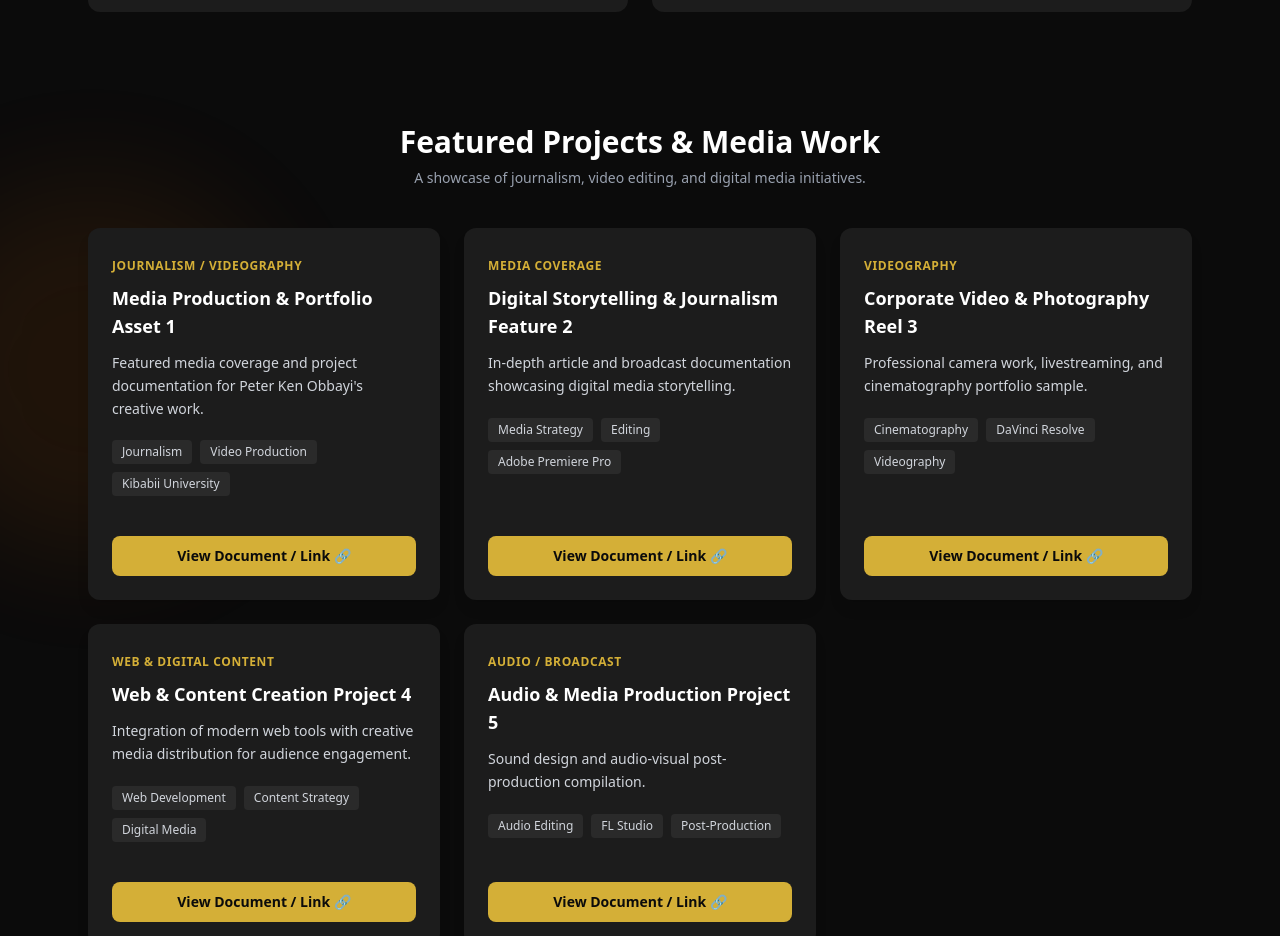
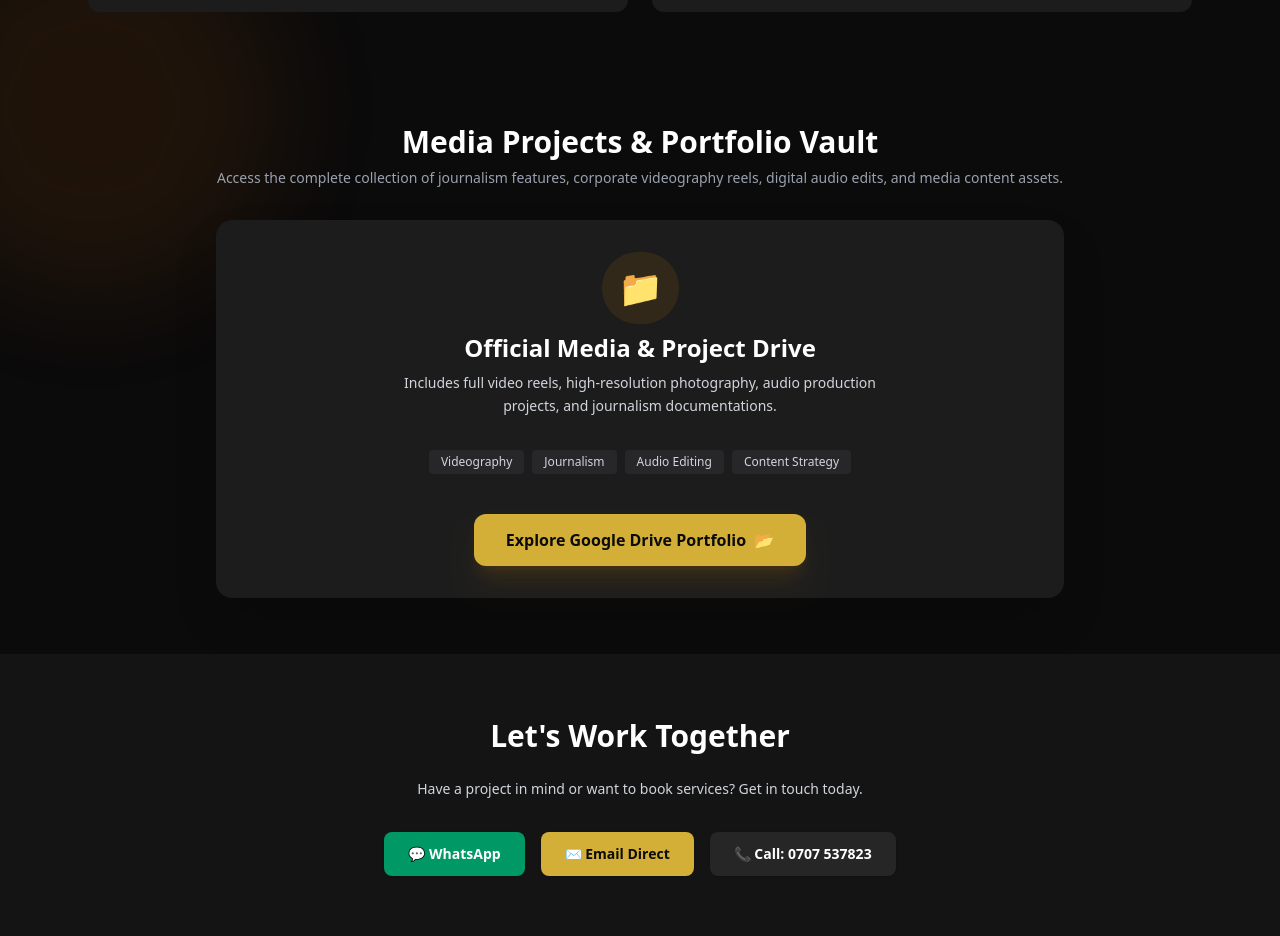
Before and after one commit to brianwaita88-sys/peter-portfolio, a Next.js app: page / in a window 1280 px wide. Shown: the part 1860-2796 px from the top of the page. Built offline with nearby package versions, Linux system fonts and the light colour scheme.

Commit message:
refactor: consolidate projects into a single Google Drive folder link

```diff
--- a/app/page.tsx
+++ b/app/page.tsx
@@ -4,52 +4,6 @@ import Image from "next/image";
 import { useState, useEffect } from "react";
 import peterProfile from "../public/peter-profile.jpg";
 import peterLogo from "../public/peter-logo.png";
-
-interface Project {
-  title: string;
-  category: string;
-  description: string;
-  tags: string[];
-  link: string;
-}
-
-const projects: Project[] = [
-  {
-    title: "Media Production & Portfolio Asset 1",
-    category: "Journalism / Videography",
-    description: "Featured media coverage and project documentation for Peter Ken Obbayi's creative work.",
-    tags: ["Journalism", "Video Production", "Kibabii University"],
-    link: "https://drive.google.com/file/d/14ciq03BcBKoF7J7tfUuJaeQpo8PqF4ci/view?usp=sharing",
-  },
-  {
-    title: "Digital Storytelling & Journalism Feature 2",
-    category: "Media Coverage",
-    description: "In-depth article and broadcast documentation showcasing digital media storytelling.",
-    tags: ["Media Strategy", "Editing", "Adobe Premiere Pro"],
-    link: "https://drive.google.com/file/d/11fXlkPaJcxo12OCYCcsYFez9oCl3Lr02/view?usp=sharing",
-  },
-  {
-    title: "Corporate Video & Photography Reel 3",
-    category: "Videography",
-    description: "Professional camera work, livestreaming, and cinematography portfolio sample.",
-    tags: ["Cinematography", "DaVinci Resolve", "Videography"],
-    link: "https://drive.google.com/file/d/1NY8N7KqV8W7Ig3yzHAPl96zeD0h8wqxn/view?usp=sharing",
-  },
-  {
-    title: "Web & Content Creation Project 4",
-    category: "Web & Digital Content",
-    description: "Integration of modern web tools with creative media distribution for audience engagement.",
-    tags: ["Web Development", "Content Strategy", "Digital Media"],
-    link: "https://drive.google.com/file/d/1goaxAJAifjvK8jjDDjOWKp_b5AuxVdTA/view?usp=sharing",
-  },
-  {
-    title: "Audio & Media Production Project 5",
-    category: "Audio / Broadcast",
-    description: "Sound design and audio-visual post-production compilation.",
-    tags: ["Audio Editing", "FL Studio", "Post-Production"],
-    link: "https://drive.google.com/file/d/1o9PqGO1-ADNo9SGVNGiVvgq6tPmqO7q4/view?usp=sharing",
-  },
-];
 
 const coreServices = [
   "Corporate Video Production & Videography",
@@ -97,6 +51,8 @@ const rotatingTitles = [
 
 export default function Home() {
   const whatsappNumber = "254707537823";
+  // Main Google Drive Folder Link containing all media projects
+  const driveFolderLink = "https://drive.google.com/drive/folders/14ciq03BcBKoF7J7tfUuJaeQpo8PqF4ci?usp=sharing";
 
   // Intro Splash Overlay Control
   const [showSplash, setShowSplash] = useState(true);
@@ -111,11 +67,11 @@ export default function Home() {
   useEffect(() => {
     const fadeTimer = setTimeout(() => {
       setFadeSplash(true);
-    }, 2200); // Start fade-out at 2.2 seconds
+    }, 2200);
 
     const hideTimer = setTimeout(() => {
       setShowSplash(false);
-    }, 2800); // Completely unmount overlay at 2.8 seconds
+    }, 2800);
 
     return () => {
       clearTimeout(fadeTimer);
@@ -235,7 +191,7 @@ export default function Home() {
               className="px-6 py-2.5 font-bold text-sm rounded-lg transition duration-300 hover:scale-105 shadow-lg shadow-amber-500/10"
               style={{ backgroundColor: '#D4AF37', color: '#0B0B0B' }}
             >
-              View Projects
+              View Portfolio Drive
             </a>
             <a
               href="#contact"
@@ -363,56 +319,48 @@ export default function Home() {
         </div>
       </section>
 
-      {/* Projects Section */}
-      <section className="relative z-10 py-14 px-6 max-w-6xl mx-auto" id="projects">
-        <div className="text-center mb-10">
-          <h2 className="text-2xl md:text-3xl font-bold mb-2 text-white">Featured Projects & Media Work</h2>
+      {/* Single Google Drive Projects Showcase Section */}
+      <section className="relative z-10 py-14 px-6 max-w-4xl mx-auto" id="projects">
+        <div className="text-center mb-8">
+          <h2 className="text-2xl md:text-3xl font-bold mb-2 text-white">Media Projects & Portfolio Vault</h2>
           <p className="text-gray-400 text-sm">
-            A showcase of journalism, video editing, and digital media initiatives.
+            Access the complete collection of journalism features, corporate videography reels, digital audio edits, and media content assets.
           </p>
         </div>
 
-        <div style={{ display: 'grid', gridTemplateColumns: 'repeat(auto-fit, minmax(280px, 1fr))', gap: '1.5rem' }}>
-          {projects.map((project, index) => (
-            <div
-              key={index}
-              className="rounded-xl overflow-hidden shadow-lg flex flex-col justify-between transition duration-300 hover:-translate-y-2 hover:shadow-2xl hover:shadow-amber-500/10"
-              style={{ backgroundColor: '#1C1C1C' }}
-            >
-              <div className="p-6">
-                <span className="text-xs font-semibold uppercase tracking-wider" style={{ color: '#D4AF37' }}>
-                  {project.category}
-                </span>
-                <h3 className="text-lg font-bold mt-2 mb-3 text-white">{project.title}</h3>
-                <p className="text-gray-300 text-sm mb-5 leading-relaxed">
-                  {project.description}
-                </p>
-                <div className="flex flex-wrap gap-2 mb-4">
-                  {project.tags.map((tag, tIdx) => (
-                    <span
-                      key={tIdx}
-                      className="text-xs px-2.5 py-1 rounded text-gray-300 font-medium"
-                      style={{ backgroundColor: '#2A2A2A' }}
-                    >
-                      {tag}
-                    </span>
-                  ))}
-                </div>
+        <div className="p-8 rounded-2xl shadow-2xl text-center space-y-6 transition duration-300 hover:shadow-amber-500/10" style={{ backgroundColor: '#1C1C1C' }}>
+          <div className="inline-block p-4 rounded-full bg-amber-500/10 mb-2">
+            <span className="text-4xl">📁</span>
           </div>
 
-              <div className="p-6 pt-0">
+          <div className="space-y-2">
+            <h3 className="text-xl md:text-2xl font-bold text-white">
+              Official Media & Project Drive
+            </h3>
+            <p className="text-gray-300 text-sm max-w-lg mx-auto leading-relaxed">
+              Includes full video reels, high-resolution photography, audio production projects, and journalism documentations.
+            </p>
+          </div>
+
+          <div className="flex flex-wrap justify-center gap-2 pt-2">
+            <span className="text-xs px-3 py-1 rounded bg-zinc-800 text-gray-300 font-medium">Videography</span>
+            <span className="text-xs px-3 py-1 rounded bg-zinc-800 text-gray-300 font-medium">Journalism</span>
+            <span className="text-xs px-3 py-1 rounded bg-zinc-800 text-gray-300 font-medium">Audio Editing</span>
+            <span className="text-xs px-3 py-1 rounded bg-zinc-800 text-gray-300 font-medium">Content Strategy</span>
+          </div>
+
+          <div className="pt-4">
             <a
-                  href={project.link}
+              href={driveFolderLink}
               target="_blank"
               rel="noopener noreferrer"
-                  className="block w-full text-center text-sm font-bold py-2.5 rounded-lg transition duration-200 hover:opacity-90"
+              className="inline-flex items-center justify-center gap-2 px-8 py-3.5 font-bold text-sm md:text-base rounded-xl transition duration-300 hover:scale-105 shadow-xl shadow-amber-500/10"
               style={{ backgroundColor: '#D4AF37', color: '#0B0B0B' }}
             >
-                  View Document / Link 🔗
+              <span>Explore Google Drive Portfolio</span>
+              <span>📂</span>
             </a>
           </div>
-            </div>
-          ))}
         </div>
       </section>
 
```
Lines whose indentation alone changed are shown as unchanged.
